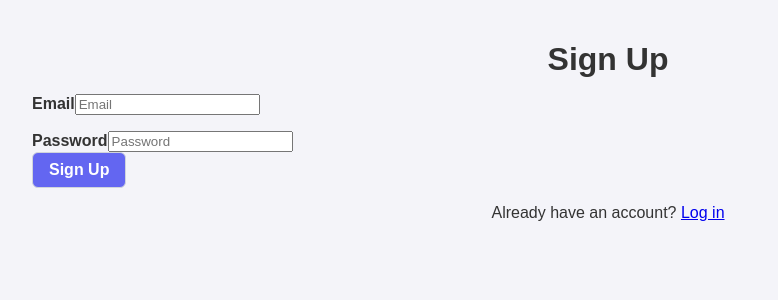
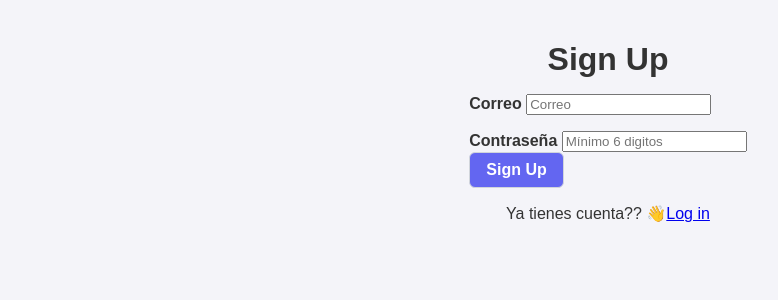
Before and after one commit to davicho7777/gym_tracker_react_v1, a React (Create React App) app: page /signup in a window 1280 px wide. Shown: the top 300 px of the page, without its empty margins (32-810 px from the left). Built offline with nearby package versions, Linux system fonts and the light colour scheme; no server answers.

Commit message:
Update Signup.js

```diff
--- a/src/pages/Signup.js
+++ b/src/pages/Signup.js
@@ -13,7 +13,6 @@ function Signup() {
 
   async function handleSubmit(e) {
     e.preventDefault();
-
     try {
       setError('');
       setLoading(true);
@@ -31,39 +30,40 @@ function Signup() {
         setError('Failed to sign up');
       }
     }
-
     setLoading(false);
   }
 
   return (
-    <div className="container mx-auto p-4">
+    <div className="container mx-auto p-4 min-h-screen flex flex-col justify-center">
+      <div className="max-w-md mx-auto w-full space-y-8">
         <h1 className="text-2xl font-bold text-center mb-4">Sign Up</h1>
         {error && <p className="text-red-500">{error}</p>}
-      <form onSubmit={handleSubmit}>
+        <form onSubmit={handleSubmit} className="space-y-6">
           <div className="mb-4">
-          <label htmlFor="email" className="block text-gray-700 font-bold mb-2">Email</label>
+            <label htmlFor="email" className="block text-gray-700 font-bold mb-2">Correo  </label>
             <input
               type="email"
               id="email"
               value={email}
               onChange={(e) => setEmail(e.target.value)}
               className="shadow appearance-none border rounded w-full py-2 px-3 text-gray-700 placeholder-gray-400"
-            placeholder="Email"
+              placeholder="Correo"
               required
             />
           </div>
           <div className="mb-6">
-          <label htmlFor="password" className="block text-gray-700 font-bold mb-2">Password</label>
+            <label htmlFor="password" className="block text-gray-700 font-bold mb-2">Contraseña  </label>
             <input
               type="password"
               id="password"
               value={password}
               onChange={(e) => setPassword(e.target.value)}
               className="shadow appearance-none border rounded w-full py-2 px-3 text-gray-700 placeholder-gray-400"
-            placeholder="Password"
+              placeholder="Mínimo 6 digitos"
               required
             />
           </div>
+          <div className="pt-8">
             <button
               type="submit"
               className="bg-blue-500 hover:bg-blue-700 text-white font-bold py-2 px-4 rounded w-full"
@@ -71,11 +71,13 @@ function Signup() {
             >
               {loading ? 'Loading...' : 'Sign Up'}
             </button>
+          </div>
         </form>
-      <div className="mt-4 text-center">
+        <div className="mt-6 text-center">
           <p>
-          Already have an account? <Link to="/login" className="text-blue-500">Log in</Link>
+            Ya tienes cuenta?? 👋<Link to="/login" className="text-blue-500">Log in</Link>
           </p>
+        </div>
       </div>
     </div>
   );
```
Lines whose indentation alone changed are shown as unchanged.
